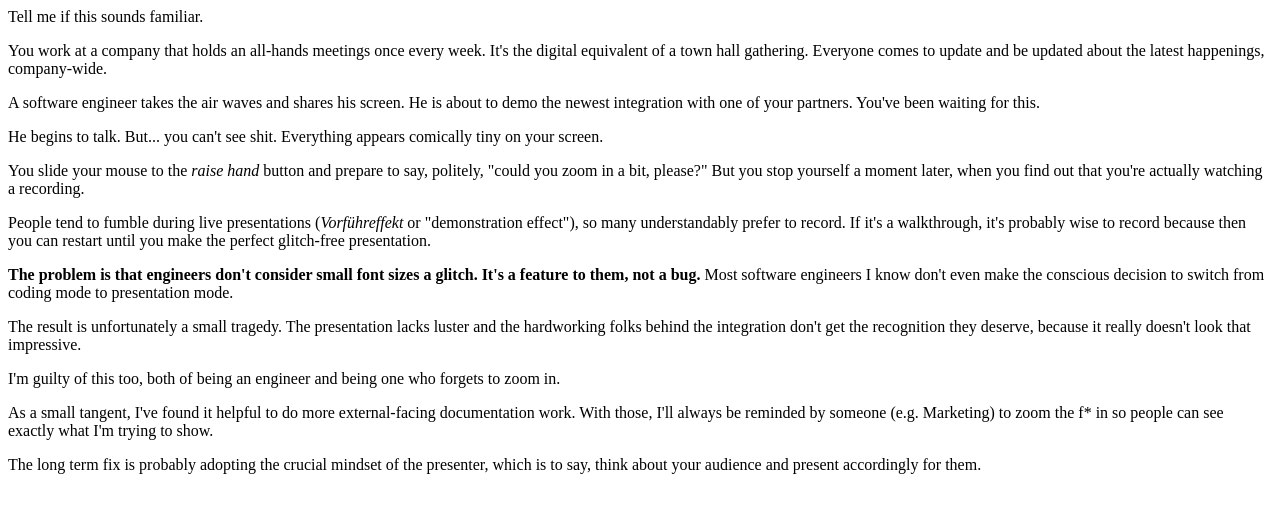
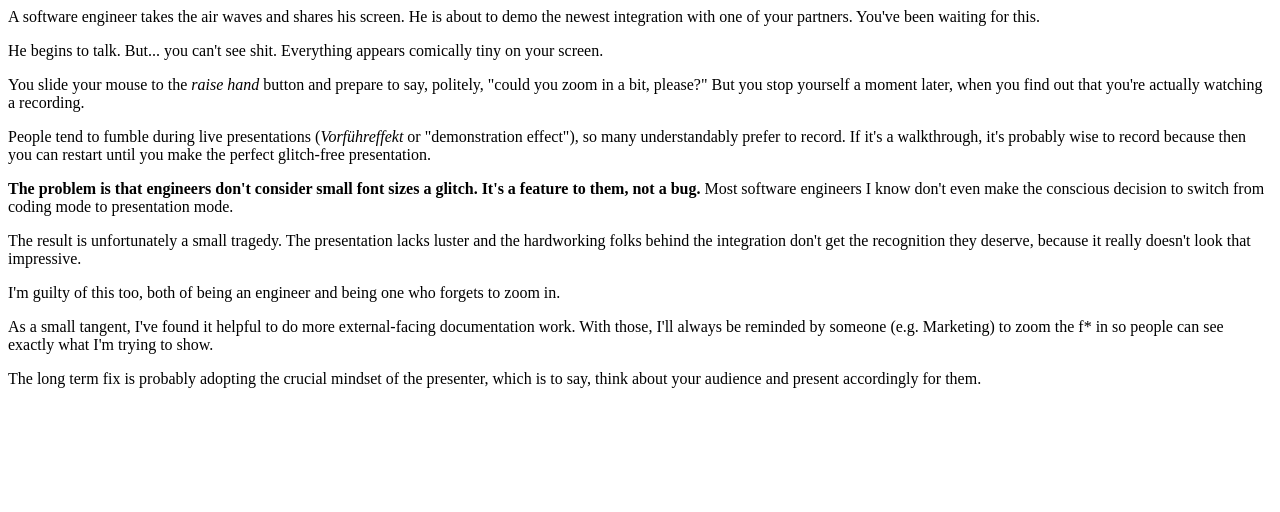
Before and after one commit to nickangtc/mrdigest, an Eleventy site: page posts/demo-bug.md in a window 1280 px wide. Built offline with nearby package versions, Linux system fonts and the light colour scheme; Eleventy itself is replaced by a stand-in of ours; files that its build step writes are made by us from their sources.

Commit message:
edit demo bug post

```diff
--- a/posts/demo-bug.md
+++ b/posts/demo-bug.md
@@ -3,10 +3,6 @@
 title: "This is the most common demo bug"
 date: 2024-05-09
 ---
-
-Tell me if this sounds familiar.
-
-You work at a company that holds an all-hands meetings once every week. It's the digital equivalent of a town hall gathering. Everyone comes to update and be updated about the latest happenings, company-wide.
 
 A software engineer takes the air waves and shares his screen. He is about to demo the newest integration with one of your partners. You've been waiting for this.
 
```
Also changed, not shown: 1 other file.
